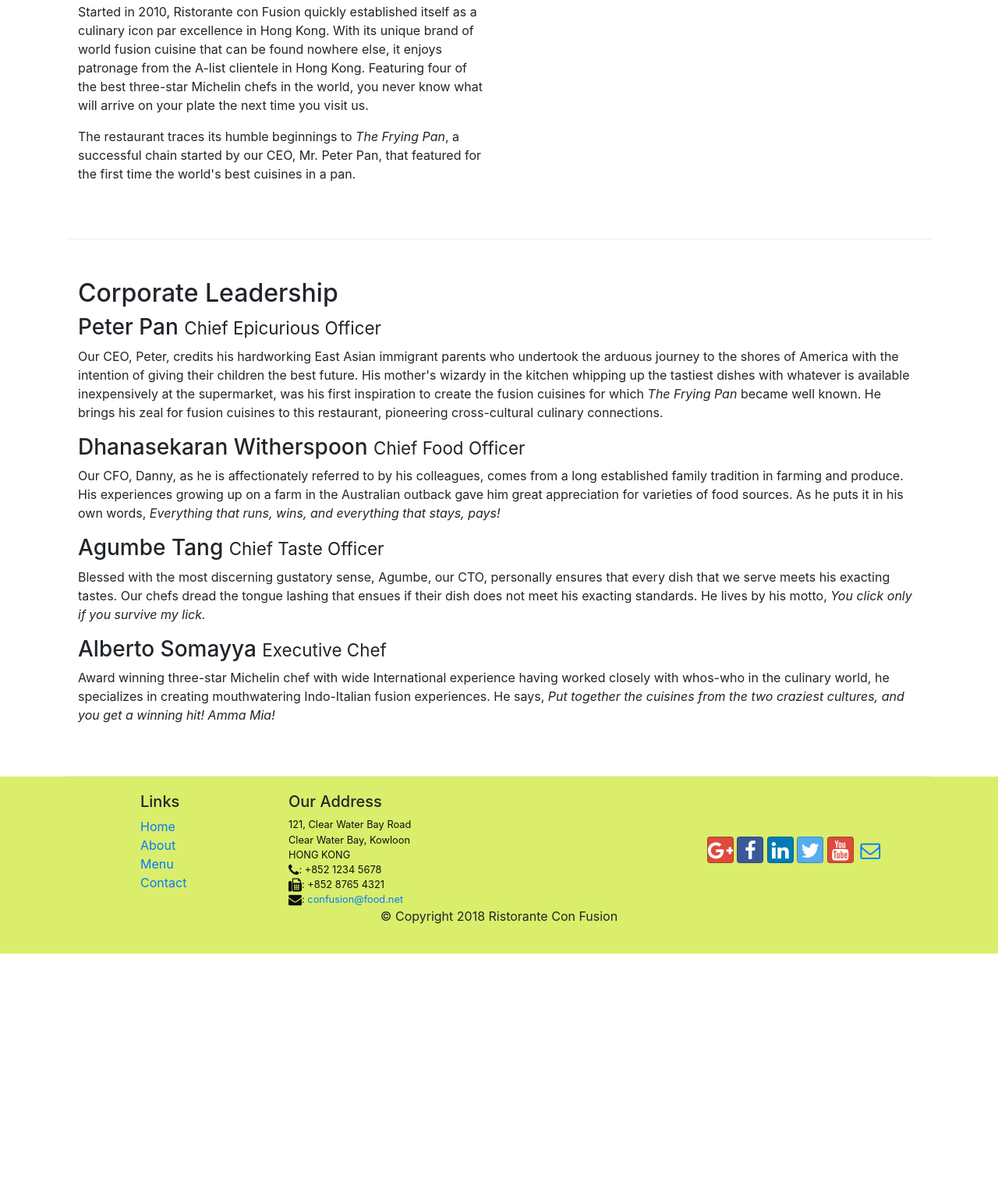
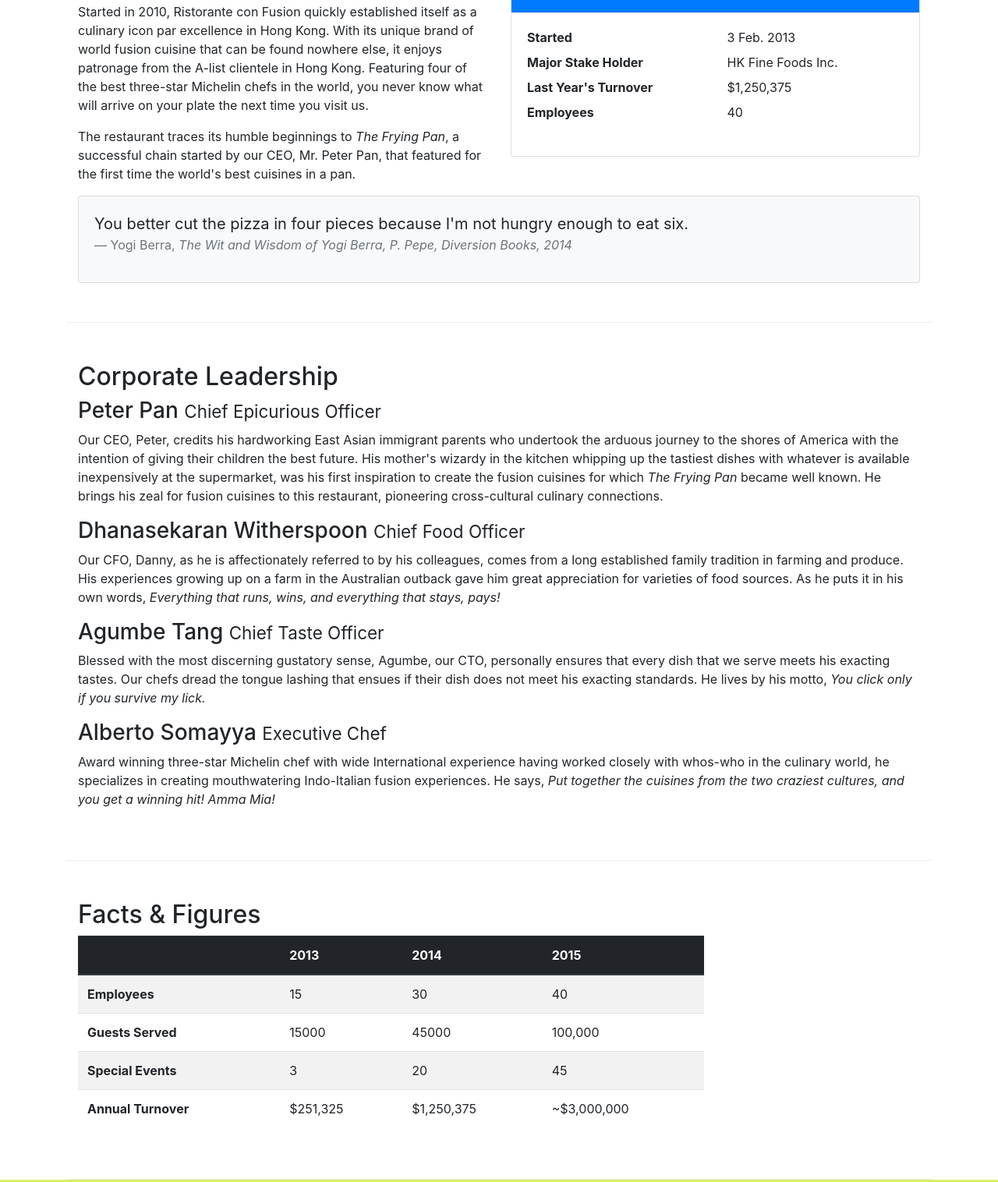
Before and after one commit to Ahmedkr5/ConFusion-Restaurant, a website: page aboutus.html in a window 1280 px wide. Shown: the part 558-2074 px from the top of the page at 78% size. Before the commit the page ends 1781 px from the top, so only its background shows below. Drawn offline with nearby package versions, Linux system fonts and the light colour scheme.

Commit message:
Tables and Cards

```diff
--- a/aboutus.html
+++ b/aboutus.html
@@ -63,7 +63,35 @@
                 <p>Started in 2010, Ristorante con Fusion quickly established itself as a culinary icon par excellence in Hong Kong. With its unique brand of world fusion cuisine that can be found nowhere else, it enjoys patronage from the A-list clientele in Hong Kong.  Featuring four of the best three-star Michelin chefs in the world, you never know what will arrive on your plate the next time you visit us.</p>
                 <p>The restaurant traces its humble beginnings to <em>The Frying Pan</em>, a successful chain started by our CEO, Mr. Peter Pan, that featured for the first time the world's best cuisines in a pan.</p>
             </div>
-            <div>
+            <div class="col-12 col-sm-6">
+                <div class="card">
+                    <h3 class="card-header bg-primary text-white">Facts At a Glance</h3>
+                    <div class="card-body">
+                        <dl class="row">
+                            <dt class="col-6">Started</dt>
+                            <dd class="col-6">3 Feb. 2013</dd>
+                            <dt class="col-6">Major Stake Holder</dt>
+                            <dd class="col-6">HK Fine Foods Inc.</dd>
+                            <dt class="col-6">Last Year's Turnover</dt>
+                            <dd class="col-6">$1,250,375</dd>
+                            <dt class="col-6">Employees</dt>
+                            <dd class="col-6">40</dd>
+                        </dl>
+
+                    </div>
+                </div>
+            </div>
+            <div class="col-12">
+                <div class="card card-body bg-light">
+                    <blockquote class="blockquote">
+                        <p class="mb-0">You better cut the pizza in four pieces because
+                            I'm not hungry enough to eat six.</p>
+                        <footer class="blockquote-footer">Yogi Berra,
+                            <cite title="Source Title">The Wit and Wisdom of Yogi Berra,
+                            P. Pepe, Diversion Books, 2014</cite>
+                        </footer>
+                    </blockquote>
+                </div>
             </div>
         </div>
 
@@ -81,7 +109,52 @@
                 <div class="d-none d-sm-block"><p>Award winning three-star Michelin chef with wide International experience having worked closely with whos-who in the culinary world, he specializes in creating mouthwatering Indo-Italian fusion experiences. He says, <em>Put together the cuisines from the two craziest cultures, and you get a winning hit! Amma Mia!</em></p></div>
             </div>
        </div>
+       <div class="row row-content">
+        <div class="col-12 col-sm-9">
+            <h2>Facts &amp; Figures</h2>
+            <div class="table-responsive"><!-- table is scrollable (horizontally) when reduced to extra small screen-->
+                <table class="table table-striped"><!-- color variation every row (grey and white)-->
+                    <thead class="thead-dark">
+                        <tr>
+                            <th>&nbsp;</th>
+                            <th>2013</th>
+                            <th>2014</th>
+                            <th>2015</th>
+                        </tr>
+                    </thead>
+                    <tbody>
+                        <tr>
+                            <th>Employees</th>
+                            <td>15</td>
+                            <td>30</td>
+                            <td>40</td>
+                        </tr>
+                        <tr>
+                            <th>Guests Served</th>
+                            <td>15000</td>
+                            <td>45000</td>
+                            <td>100,000</td>
+                        </tr>
+                        <tr>
+                            <th>Special Events</th>
+                            <td>3</td>
+                            <td>20</td>
+                            <td>45</td>
+                        </tr>
+                        <tr>
+                            <th>Annual Turnover</th>
+                            <td>$251,325</td>
+                            <td>$1,250,375</td>
+                            <td>~$3,000,000</td>
+                        </tr>
+                    </tbody>
+                </table>
+            </div>
+        </div>
+         <div class="col-12 col-sm-3">
 
+        </div>
+   </div>
     </div>
 
     <footer class="footer">
```
